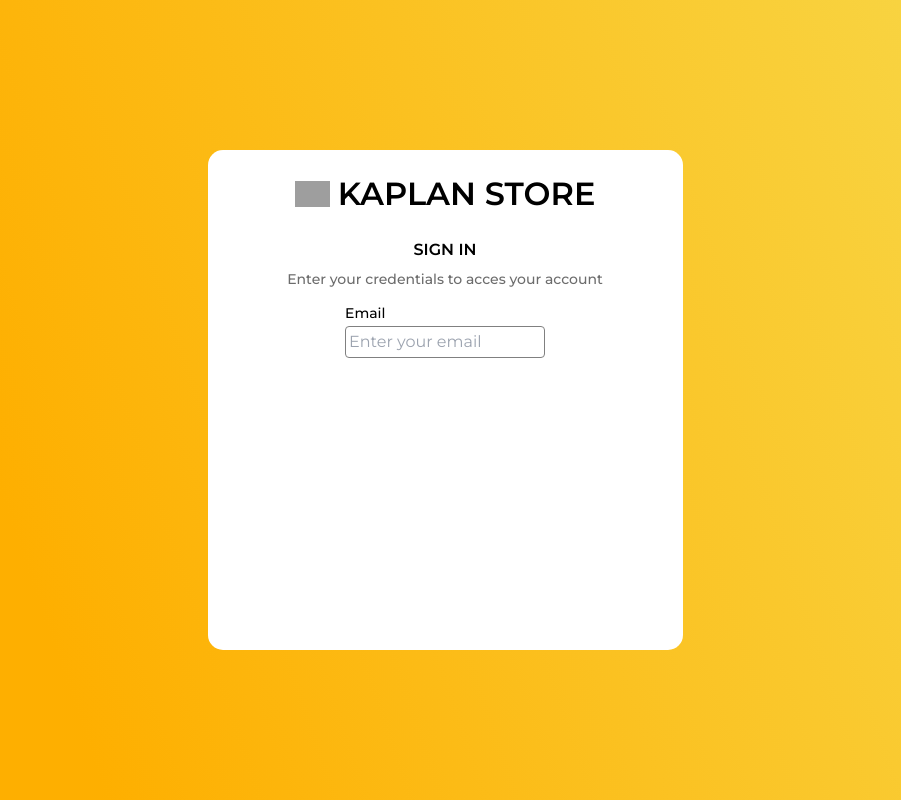
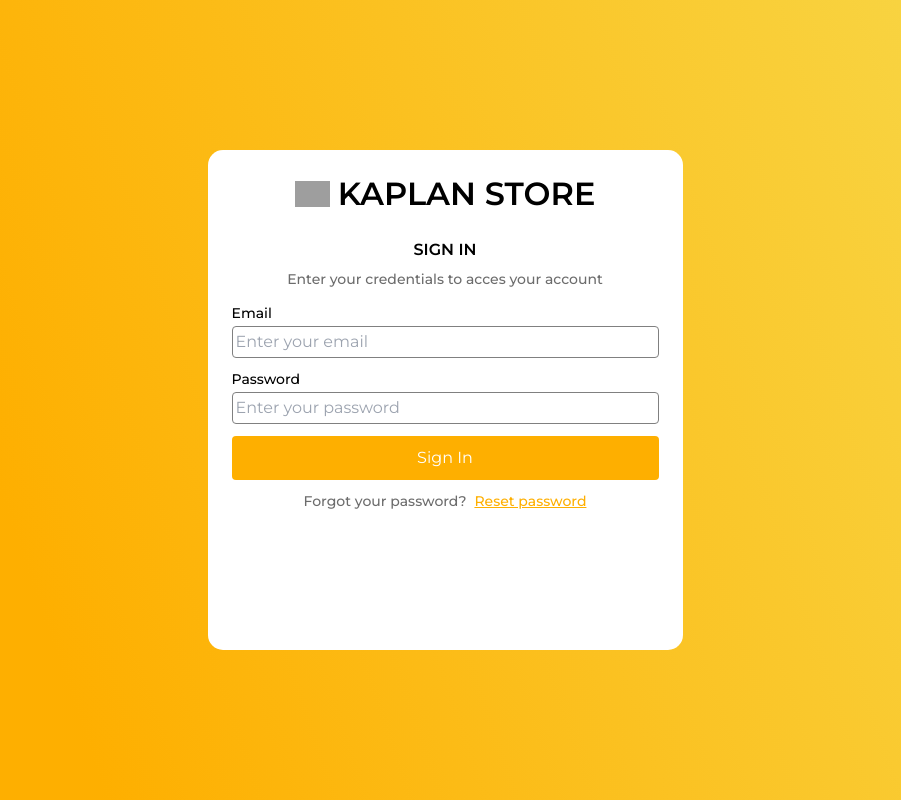
Before and after one commit to bekirkap/portfolio, a React (Create React App) app: page / in a window 1280 px wide. Shown: the whole page, without its empty margins (195-1096 px from the left). Built offline with nearby package versions, Linux system fonts and the light colour scheme; grey boxes are pictures that could not be loaded.

Commit message:
login page comleted

```diff
--- a/src/index.css
+++ b/src/index.css
@@ -17,3 +17,6 @@
     @apply font-montserrat;
   }
 }
+form{
+  width: 100%;
+}
--- a/src/pages/Login.jsx
+++ b/src/pages/Login.jsx
@@ -4,24 +4,40 @@ const Login = () => {
   return (
  <div className="login">
     <div className="h-[500px] w-11/12 sm:w-[475px] bg-white rounded-[15px] p-5 flex flex-col items-center">
-
+      <div>
       <h1 className=" font-montserrat text-[2rem] font-[550] flex items-center gap-2">
         <span>
           <img src={tiger} width={"35px"}alt="" />
         </span>
         KAPLAN STORE
         </h1>
+        </div>
         <div className="font-montserrat font-[550] mt-5">
           <h3 className="">SIGN IN</h3>
           <p className=" text-labelColor text-label mt-2">Enter your credentials to acces your account</p>
 
         </div>
-        <form className="flex text-left mt-3 p-1 font-montserrat">
-          <div className="flex flex-col gap-1">
+        <form className="flex flex-col text-left mt-3 p-1 font-montserrat">
+          <div className="flex flex-col gap-1  ">
             <label htmlFor="email" className=" text-label hover:cursor-pointer hover:after:content-['admin@gmail.com'] hover:after:pl-3 hover:after:text-labelColor">Email</label>
-            <input type="email"  placeholder="Enter your email" className="login-input"/>
+            <input type="email"  placeholder="Enter your email" className="login-input" id="email"/>
+
           </div>
+          <div className="flex flex-col gap-1  ">
+          <label htmlFor="password"
+          className=" text-label hover:cursor-pointer hover:after:content-['123456'] hover:after:pl-3 hover:after:text-labelColor mt-3" >Password</label>
+            <input type="password"  placeholder="Enter your password" className="login-input"
+            id="password"/>
 
+          </div>
+            <button className=" bg-main h-[44px] mt-3 rounded-[4px] text-white hover:opacity-80">
+              Sign In
+            </button>
+
+            <p className="text-center flex flex-wrap justify-center font-montserrat mt-3">
+              <span className=" text-label text-labelColor">Forgot your password?</span>
+              <span className="text-label text-main underline ml-2 cursor-pointer">Reset password</span>
+            </p>
 
         </form>
     </div>
```
